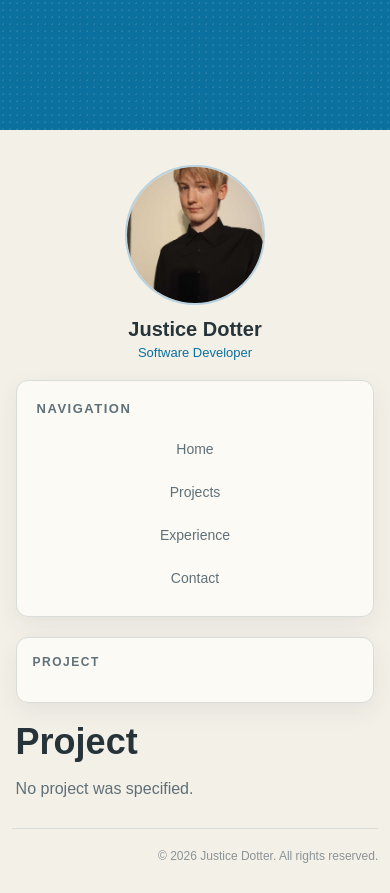
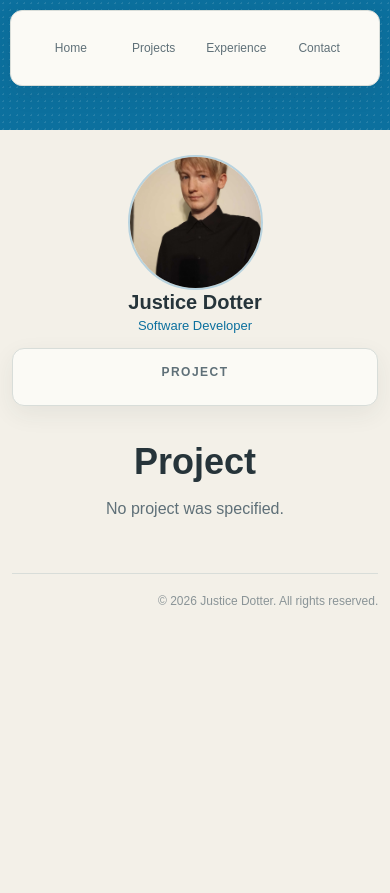
Before and after one commit to Triadic7/portfolio, a plain HTML site: page project.html in a window 390 px wide. After the commit the page ends 844 px from the top, so only its background shows below. Drawn offline with Linux system fonts and the light colour scheme.

Commit message:
Fixed styles like a boss

```diff
--- a/css/project.css
+++ b/css/project.css
@@ -1,4 +1,4 @@
-/* Remove the large container background behind project sections */
+/* Remove the large container background behind project sections. */
 
 .main-box {
     background: transparent;
@@ -6,7 +6,7 @@
     box-shadow: none;
 }
 
-/* Individual Project Page */
+/* Individual Project Page. */
 
 .project-page {
     display: flex;
@@ -17,8 +17,7 @@
     min-width: 0;
 }
 
-
-/* Project Header */
+/* Project Header. */
 
 .project-page > h1 {
     color: #26343a;
@@ -27,8 +26,7 @@
     margin: 0 0 5px;
 }
 
-
-/* Project Sections */
+/* Project Sections. */
 
 .project-section {
     background: #ffffff;
@@ -53,8 +51,7 @@
     max-width: 850px;
 }
 
-
-/* Section Labels */
+/* Section Labels. */
 
 .project-section h2::after {
     background: #3dae2b;
@@ -65,7 +62,7 @@
     width: 35px;
 }
 
-/* Project Carousel */
+/* Project Carousel. */
 
 .project-carousel {
     background: #26343a;
@@ -86,8 +83,7 @@
     width: 100%;
 }
 
-
-/* Carousel Buttons */
+/* Carousel Buttons. */
 
 .carousel-button {
     align-items: center;
@@ -103,9 +99,7 @@
     position: absolute;
     top: 50%;
     transform: translateY(-50%);
-    transition:
-        background 0.2s ease,
-        transform 0.2s ease;
+    transition: background 0.2s ease, transform 0.2s ease;
     width: 46px;
     z-index: 2;
 }
@@ -126,8 +120,7 @@
     right: 18px;
 }
 
-
-/* Carousel Counter */
+/* Carousel Counter. */
 
 .carousel-counter {
     background: rgba(38, 52, 58, 0.78);
@@ -141,8 +134,7 @@
     transform: translateX(-50%);
 }
 
-
-/* Carousel Thumbnails */
+/* Carousel Thumbnails. */
 
 .carousel-thumbnails {
     background: #26343a;
@@ -161,9 +153,7 @@
     height: 52px;
     object-fit: cover;
     opacity: 0.55;
-    transition:
-        border-color 0.2s ease,
-        opacity 0.2s ease;
+    transition: border-color 0.2s ease, opacity 0.2s ease;
 }
 
 .carousel-thumbnail:hover {
@@ -175,8 +165,7 @@
     opacity: 1;
 }
 
-
-/* GitHub */
+/* GitHub. */
 
 #github {
     align-items: flex-start;
@@ -191,9 +180,7 @@
     font-weight: 600;
     padding: 12px 18px;
     text-decoration: none;
-    transition:
-        background 0.2s ease,
-        transform 0.2s ease;
+    transition: background 0.2s ease, transform 0.2s ease;
 }
 
 #github a:hover {
@@ -201,8 +188,7 @@
     transform: translateY(-2px);
 }
 
-
-/* Project Sidebar */
+/* Project Sidebar. */
 
 .project-box {
     display: flex;
@@ -228,10 +214,7 @@
     font-size: 14px;
     padding: 9px 10px;
     text-decoration: none;
-    transition:
-        background 0.2s ease,
-        border-color 0.2s ease,
-        color 0.2s ease;
+    transition: background 0.2s ease, border-color 0.2s ease, color 0.2s ease;
 }
 
 .project-box a:hover {
@@ -246,34 +229,156 @@
     font-weight: 600;
 }
 
-
-/* Tablet / Smaller Desktop */
+/* Tablet / Smaller Desktop. */
 
 @media (max-width: 900px) {
-
     .project-page {
         grid-column: 1 / -1;
     }
-
 }
 
-
-/* Small Tablet / Large Phone */
+/* Mobile. */
 
 @media (max-width: 750px) {
+    .page {
+        align-items: stretch;
+        display: flex;
+        flex-direction: column;
+        gap: 15px;
+        padding-top: 25px;
+        width: 92%;
+    }
+
+    .left-column {
+        display: flex;
+        flex-direction: column;
+        gap: 15px;
+        max-height: none;
+        overflow: visible;
+        position: static;
+    }
+
+    /* Center profile. */
+
+    .profile {
+        align-items: center;
+        text-align: center;
+    }
+
+    .profile-photo {
+        display: block;
+        height: 150px;
+        margin: 0 auto;
+        width: 150px;
+    }
+
+    /* Main navigation stays fixed. */
+
+    .nav-box {
+        background: #fbfaf5;
+        left: 50%;
+        position: fixed;
+        top: 10px;
+        transform: translateX(-50%);
+        width: calc(100% - 30px);
+        z-index: 1000;
+    }
+
+    .nav-box h3 {
+        display: none;
+    }
+
+    .nav-box .nav-links {
+        display: grid;
+        gap: 5px;
+        grid-template-columns: repeat(4, 1fr);
+    }
+
+    .nav-box .nav-links a {
+        padding: 11px 6px;
+        text-align: center;
+    }
+
+    /* Project sub-navigation becomes a horizontal wrapping list. */
+
+    .project-box {
+        align-items: center;
+        align-self: center;
+        display: flex;
+        flex-direction: row;
+        flex-wrap: wrap;
+        gap: 6px;
+        justify-content: center;
+        padding: 18px;
+        width: 100%;
+    }
+
+    .project-box h3 {
+        margin-bottom: 4px;
+        text-align: center;
+        width: 100%;
+    }
+
+    /* This targets the actual link container if one exists. */
+
+    .project-box .nav-links,
+    .project-box #project-links {
+        align-items: center;
+        display: flex;
+        flex-direction: row;
+        flex-wrap: wrap;
+        gap: 6px;
+        justify-content: center;
+        width: 100%;
+    }
+
+    .project-box a {
+        background: #fbfaf5;
+        border-left: 0;
+        border-radius: 7px;
+        display: inline-block;
+        flex: 0 0 auto;
+        padding: 9px 13px;
+        text-align: center;
+        width: auto;
+    }
+
+    .project-box a:nth-of-type(even) {
+        background: #f3f5f3;
+    }
+
+    .project-box a:hover,
+    .project-box a.active {
+        background: #e2edf1;
+        border-left: 0;
+    }
+
+    /* Main project content. */
+
+    .main-box {
+        align-items: center;
+        margin-top: 0;
+        min-height: auto;
+        padding: 30px 22px;
+        width: 100%;
+    }
 
     .project-page {
+        align-items: center;
         gap: 18px;
-        margin-top: 0;
+        grid-column: auto;
+        margin: 0;
+        text-align: center;
+        width: 100%;
     }
 
     .project-page > h1 {
-        font-size: clamp(36px, 9vw, 52px);
+        font-size: clamp(36px, 10vw, 52px);
     }
 
     .project-section {
-        border-radius: 11px;
-        padding: 28px;
+        text-align: left;
+        width: 100%;
     }
 
     .project-section h2 {
@@ -284,6 +389,8 @@
         font-size: 15px;
         line-height: 1.8;
     }
+
+    /* Carousel. */
 
     .carousel-button {
         height: 40px;
@@ -303,12 +410,57 @@
         height: 46px;
     }
 
+    .top-banner {
+        min-height: 110px;
+    }
 }
 
-
-/* Phone */
+/* Small mobile. */
 
 @media (max-width: 500px) {
+    .page {
+        gap: 12px;
+        width: calc(100% - 24px);
+    }
+
+    .profile-photo {
+        height: 135px;
+        width: 135px;
+    }
+
+    .nav-box {
+        width: calc(100% - 20px);
+    }
+
+    .nav-box .nav-links {
+        gap: 3px;
+    }
+
+    .nav-box .nav-links a {
+        font-size: 12px;
+        padding: 10px 4px;
+    }
+
+    /* Compact horizontal project sub-navigation. */
+
+    .project-box {
+        gap: 5px;
+        padding: 15px;
+    }
+
+    .project-box .nav-links,
+    .project-box #project-links {
+        gap: 5px;
+    }
+
+    .project-box a {
+        font-size: 12px;
+        padding: 8px 11px;
+    }
+
+    .main-box {
+        padding: 25px 18px;
+    }
 
     .project-page {
         gap: 14px;
@@ -319,6 +471,7 @@
     }
 
     .project-section {
+        border-radius: 10px;
         padding: 22px;
     }
 
@@ -368,14 +521,4 @@
         flex-basis: 60px;
         height: 40px;
     }
-
-    .project-box {
-        padding: 16px;
-    }
-
-    .project-box a {
-        font-size: 13px;
-        padding: 8px 9px;
-    }
-
 }
```
Also changed, not shown: css/experience.css (+10 -4 lines).
